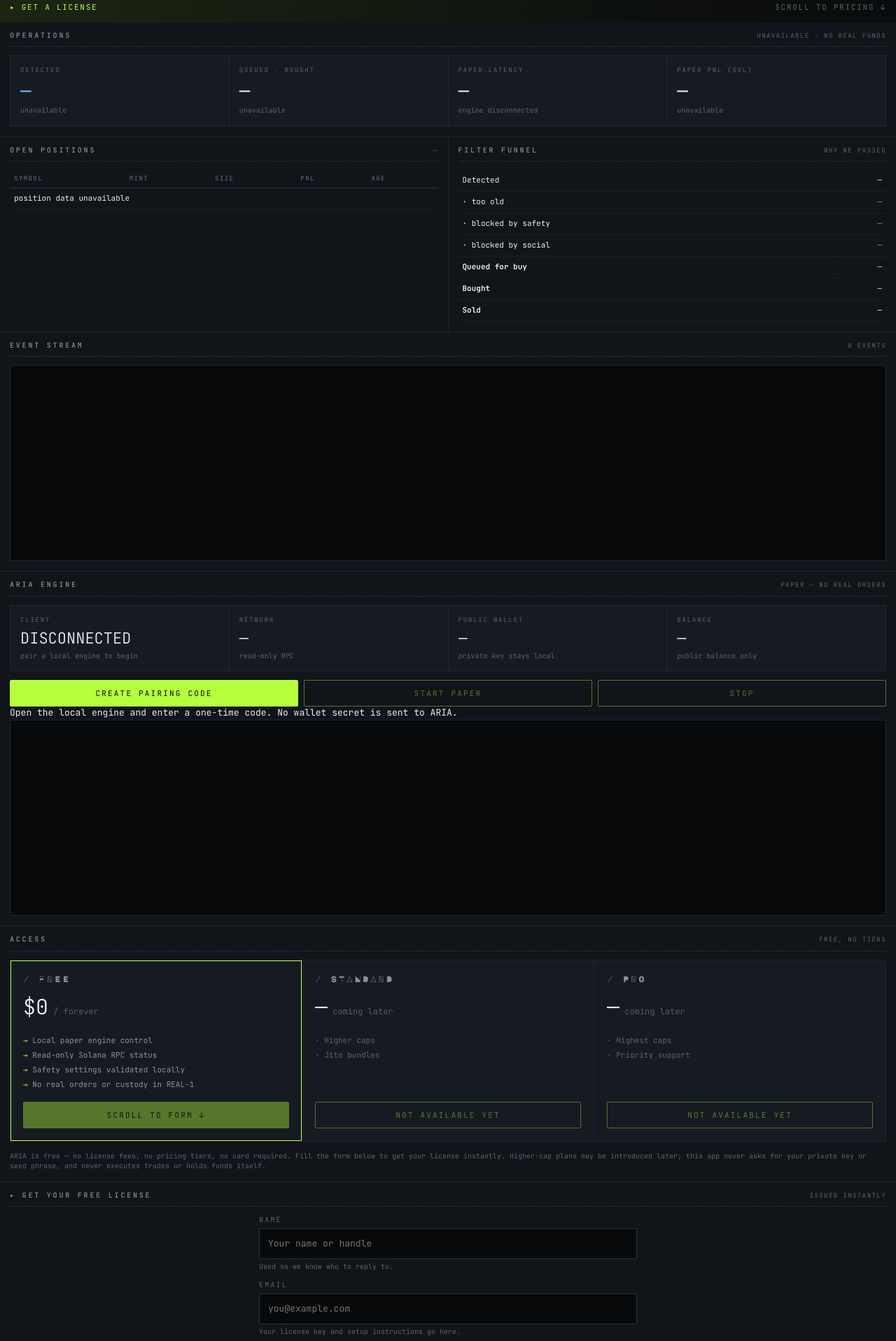
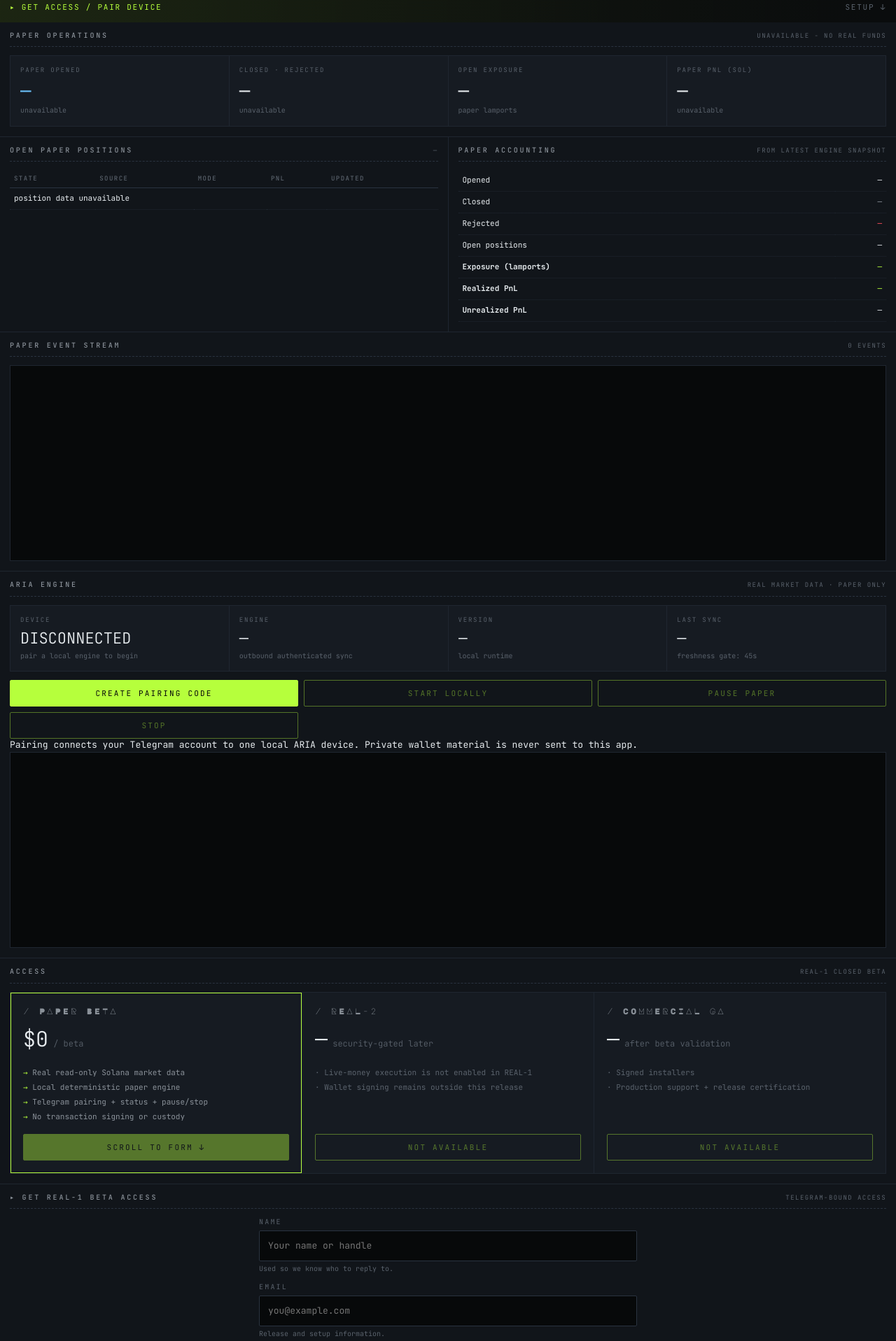
Before and after one commit to AIWMCX/aria-telegram-BOT-APP, a website: page public/index.html in a window 1280 px wide. Shown: the part 164-2081 px from the top of the page at 70% size. Drawn offline with Linux system fonts and the light colour scheme; no server answers.

Commit message:
feat: make preview UI truthful and operational for REAL-1 paper

```diff
--- a/public/index.html
+++ b/public/index.html
@@ -6,7 +6,7 @@
 <meta name="robots" content="noindex, nofollow" />
 <meta name="theme-color" content="#0a0c0d" />
 <title>ARIA · Terminal</title>
-<meta name="description" content="ARIA Solana sniper control center. REAL-1 runs paper mode through a paired local engine; no wallet secret leaves the customer's computer." />
+<meta name="description" content="ARIA Solana sniper control center. REAL-1 uses real read-only Solana market data with a paired local paper engine; no wallet secret leaves the customer's computer." />
 <script src="https://telegram.org/js/telegram-web-app.js"></script>
 <link rel="preconnect" href="https://fonts.googleapis.com">
 <link rel="preconnect" href="https://fonts.gstatic.com" crossorigin>
@@ -18,7 +18,7 @@
 <div class="topbar">
   <div class="brand">
     <span>aria</span><span class="dot">·</span><span>terminal</span>
-    <span class="sub">v1.0 · SOL SNIPER</span>
+    <span class="sub">v0.7 beta · REAL-1</span>
   </div>
   <div class="center">
     <span><span class="pulse"></span><span id="data-mode">UNAVAILABLE</span></span>
@@ -26,12 +26,12 @@
   </div>
   <div class="right">
     <span class="clock" id="clock" aria-label="current time">--:--:--</span>
-    <span class="chip demo" id="execution-mode">EXECUTION DISABLED</span>
+    <span class="chip demo" id="execution-mode">PAPER EXECUTION</span>
     <span class="chip demo" id="control-state">STOPPED</span>
   </div>
 </div>
 
-<div class="reality-banner" id="reality-banner" role="status" aria-live="polite">UNAVAILABLE - EXECUTION DISABLED - NO REAL FUNDS</div>
+<div class="reality-banner" id="reality-banner" role="status" aria-live="polite">REAL-1 · PAPER ONLY · NO REAL ORDERS</div>
 
 <div class="license-bar" aria-label="license summary" id="license-bar">
   <div class="cell"><div class="lbl">Licensed To</div><div class="val" id="lic-sub">NO LICENSE YET</div></div>
@@ -43,164 +43,112 @@
 </div>
 
 <button type="button" class="cta-strip" id="cta-strip">
-  <span class="left">▸ GET A LICENSE</span>
-  <span class="right">scroll to pricing ↓</span>
+  <span class="left">▸ GET ACCESS / PAIR DEVICE</span>
+  <span class="right">setup ↓</span>
 </button>
 
 <main>
   <section class="panel full">
-    <div class="ph"><h2>Operations</h2><span class="meta" id="uptime">UNAVAILABLE - NO REAL FUNDS</span></div>
+    <div class="ph"><h2>Paper Operations</h2><span class="meta" id="uptime">WAITING FOR ENGINE</span></div>
     <div class="stats-grid">
-      <div class="stat"><div class="lbl">Detected</div><div class="num big blue" id="s-detected">—</div><div class="delta" id="s-detected-rate">unavailable</div></div>
-      <div class="stat"><div class="lbl">Queued · Bought</div><div class="num big" id="s-traded">—</div><div class="delta" id="s-blocked">unavailable</div></div>
-      <div class="stat"><div class="lbl">Paper Latency</div><div class="num big" id="s-latency">—</div><div class="delta">engine disconnected</div></div>
-      <div class="stat"><div class="lbl">Paper PnL (SOL)</div><div class="num big" id="s-pnl">—</div><div class="delta" id="s-pnl-pct">unavailable</div></div>
+      <div class="stat"><div class="lbl">Paper Opened</div><div class="num big blue" id="s-detected">—</div><div class="delta" id="s-detected-rate">engine unavailable</div></div>
+      <div class="stat"><div class="lbl">Closed · Rejected</div><div class="num big" id="s-traded">—</div><div class="delta" id="s-blocked">engine unavailable</div></div>
+      <div class="stat"><div class="lbl">Open Exposure</div><div class="num big" id="s-latency">—</div><div class="delta">paper lamports</div></div>
+      <div class="stat"><div class="lbl">Paper PnL (SOL)</div><div class="num big" id="s-pnl">—</div><div class="delta" id="s-pnl-pct">real engine snapshot</div></div>
     </div>
   </section>
 
   <section class="panel">
-    <div class="ph"><h2>Open Positions</h2><span class="meta" id="pos-count">0 / 3</span></div>
+    <div class="ph"><h2>Open Paper Positions</h2><span class="meta" id="pos-count">—</span></div>
     <table>
-      <caption class="hidden">Demo open positions</caption>
-      <thead><tr><th scope="col">Symbol</th><th scope="col">Mint</th><th scope="col">Size</th><th scope="col">PnL</th><th scope="col">Age</th></tr></thead>
-      <tbody id="pos-body"><tr class="empty"><td colspan="5">no open positions</td></tr></tbody>
+      <caption class="hidden">Paper position summary</caption>
+      <thead><tr><th scope="col">State</th><th scope="col">Source</th><th scope="col">Mode</th><th scope="col">PnL</th><th scope="col">Updated</th></tr></thead>
+      <tbody id="pos-body"><tr class="empty"><td colspan="5">pair a local ARIA engine to receive paper snapshots</td></tr></tbody>
     </table>
   </section>
 
   <section class="panel">
-    <div class="ph"><h2>Filter Funnel</h2><span class="meta">why we passed</span></div>
+    <div class="ph"><h2>Paper Accounting</h2><span class="meta">from latest engine snapshot</span></div>
     <table>
-      <caption class="hidden">Demo filter funnel counts</caption>
+      <caption class="hidden">Paper accounting counters</caption>
       <tbody>
-        <tr><td>Detected</td>          <td style="text-align:right" id="f-detected">0</td></tr>
-        <tr><td>· too old</td>          <td class="mono" style="text-align:right" id="f-tooOld">0</td></tr>
-        <tr><td>· blocked by safety</td><td class="loss" style="text-align:right" id="f-safety">0</td></tr>
-        <tr><td>· blocked by social</td><td class="loss" style="text-align:right" id="f-social">0</td></tr>
-        <tr><td><strong>Queued for buy</strong></td><td class="gain" style="text-align:right" id="f-queued">0</td></tr>
-        <tr><td><strong>Bought</strong></td>        <td class="gain" style="text-align:right" id="f-bought">0</td></tr>
-        <tr><td><strong>Sold</strong></td>          <td style="text-align:right" id="f-sold">0</td></tr>
+        <tr><td>Opened</td><td style="text-align:right" id="f-detected">—</td></tr>
+        <tr><td>Closed</td><td class="mono" style="text-align:right" id="f-tooOld">—</td></tr>
+        <tr><td>Rejected</td><td class="loss" style="text-align:right" id="f-safety">—</td></tr>
+        <tr><td>Open positions</td><td style="text-align:right" id="f-social">—</td></tr>
+        <tr><td><strong>Exposure (lamports)</strong></td><td class="gain" style="text-align:right" id="f-queued">—</td></tr>
+        <tr><td><strong>Realized PnL</strong></td><td class="gain" style="text-align:right" id="f-bought">—</td></tr>
+        <tr><td><strong>Unrealized PnL</strong></td><td style="text-align:right" id="f-sold">—</td></tr>
       </tbody>
     </table>
   </section>
 
   <section class="panel full">
-    <div class="ph"><h2>Event Stream</h2><span class="meta" id="feed-count">0 events</span></div>
-    <div class="feed" id="feed" role="log" aria-label="demo event stream" aria-live="off"></div>
+    <div class="ph"><h2>Paper Event Stream</h2><span class="meta" id="feed-count">0 events</span></div>
+    <div class="feed" id="feed" role="log" aria-label="paper engine event stream" aria-live="polite"></div>
   </section>
 
   <section class="panel full" id="engine-panel">
-    <div class="ph"><h2>ARIA Engine</h2><span class="meta">PAPER — NO REAL ORDERS</span></div>
+    <div class="ph"><h2>ARIA Engine</h2><span class="meta">REAL MARKET DATA · PAPER ONLY</span></div>
     <div class="stats-grid">
-      <div class="stat"><div class="lbl">Client</div><div class="num" id="engine-connection">DISCONNECTED</div><div class="delta" id="engine-status">pair a local engine to begin</div></div>
-      <div class="stat"><div class="lbl">Network</div><div class="num" id="engine-network">—</div><div class="delta">read-only RPC</div></div>
-      <div class="stat"><div class="lbl">Public Wallet</div><div class="num mono" id="engine-address">—</div><div class="delta">private key stays local</div></div>
-      <div class="stat"><div class="lbl">Balance</div><div class="num" id="engine-balance">—</div><div class="delta">public balance only</div></div>
+      <div class="stat"><div class="lbl">Device</div><div class="num" id="engine-connection">DISCONNECTED</div><div class="delta" id="engine-status">pair a local engine to begin</div></div>
+      <div class="stat"><div class="lbl">Engine</div><div class="num" id="engine-network">—</div><div class="delta">outbound authenticated sync</div></div>
+      <div class="stat"><div class="lbl">Version</div><div class="num mono" id="engine-address">—</div><div class="delta">local runtime</div></div>
+      <div class="stat"><div class="lbl">Last Sync</div><div class="num" id="engine-balance">—</div><div class="delta">freshness gate: 45s</div></div>
     </div>
     <div class="engine-controls">
       <button class="plan-btn primary" id="engine-pair-btn" type="button">CREATE PAIRING CODE</button>
-      <button class="plan-btn" id="engine-start-btn" type="button" disabled>START PAPER</button>
+      <button class="plan-btn" id="engine-start-btn" type="button" disabled>START LOCALLY</button>
+      <button class="plan-btn" id="engine-pause-btn" type="button" disabled>PAUSE PAPER</button>
       <button class="plan-btn" id="engine-stop-btn" type="button" disabled>STOP</button>
     </div>
-    <div class="hint" id="engine-pairing">Open the local engine and enter a one-time code. No wallet secret is sent to ARIA.</div>
+    <div class="hint" id="engine-pairing">Pairing connects your Telegram account to one local ARIA device. Private wallet material is never sent to this app.</div>
     <div class="feed" id="engine-events" role="log" aria-label="paper engine events"></div>
   </section>
 
-  <!-- ── PRICING ─────────────────────────────────────────────────────── -->
   <section class="panel full" id="pricing">
-    <div class="ph"><h2>Access</h2><span class="meta">free, no tiers</span></div>
+    <div class="ph"><h2>Access</h2><span class="meta">REAL-1 closed beta</span></div>
     <div class="pricing-grid">
       <div class="plan featured">
-        <div class="name">/ FREE</div>
-        <div class="price">$0<small> / forever</small></div>
+        <div class="name">/ PAPER BETA</div>
+        <div class="price">$0<small> / beta</small></div>
         <ul>
-          <li>Local paper engine control</li>
-          <li>Read-only Solana RPC status</li>
-          <li>Safety settings validated locally</li>
-          <li>No real orders or custody in REAL-1</li>
+          <li>Real read-only Solana market data</li>
+          <li>Local deterministic paper engine</li>
+          <li>Telegram pairing + status + pause/stop</li>
+          <li>No transaction signing or custody</li>
         </ul>
         <button class="plan-btn primary" id="btn-trial" type="button" disabled>SCROLL TO FORM ↓</button>
       </div>
       <div class="plan" aria-disabled="true">
-        <div class="name">/ STANDARD</div>
-        <div class="price">—<small> coming later</small></div>
-        <ul>
-          <li class="no">Higher caps</li>
-          <li class="no">Jito bundles</li>
-        </ul>
-        <button class="plan-btn" id="btn-standard" type="button" disabled>NOT AVAILABLE YET</button>
+        <div class="name">/ REAL-2</div>
+        <div class="price">—<small> security-gated later</small></div>
+        <ul><li class="no">Live-money execution is not enabled in REAL-1</li><li class="no">Wallet signing remains outside this release</li></ul>
+        <button class="plan-btn" id="btn-standard" type="button" disabled>NOT AVAILABLE</button>
       </div>
       <div class="plan" aria-disabled="true">
-        <div class="name">/ PRO</div>
-        <div class="price">—<small> coming later</small></div>
-        <ul>
-          <li class="no">Highest caps</li>
-          <li class="no">Priority support</li>
-        </ul>
-        <button class="plan-btn" id="btn-pro" type="button" disabled>NOT AVAILABLE YET</button>
+        <div class="name">/ COMMERCIAL GA</div>
+        <div class="price">—<small> after beta validation</small></div>
+        <ul><li class="no">Signed installers</li><li class="no">Production support + release certification</li></ul>
+        <button class="plan-btn" id="btn-pro" type="button" disabled>NOT AVAILABLE</button>
       </div>
     </div>
-    <p class="ph" style="border:none;margin:14px 0 0;padding:0;font-size:10px;color:var(--ink-mute);">
-      ARIA is free — no license fees, no pricing tiers, no card required. Fill the form below to get your
-      license instantly. Higher-cap plans may be introduced later; this app never asks for your private
-      key or seed phrase, and never executes trades or holds funds itself.
-    </p>
   </section>
 
-  <!-- ── REQUEST FORM ────────────────────────────────────────────────── -->
   <section class="panel full" id="request-form">
-    <div class="ph"><h2>▸ Get Your Free License</h2><span class="meta">issued instantly</span></div>
-
+    <div class="ph"><h2>▸ Get REAL-1 Beta Access</h2><span class="meta">Telegram-bound access</span></div>
     <div id="status" class="status-msg" role="status" aria-live="polite"></div>
-
     <form class="form-wrap" id="form-fields" novalidate>
-      <div class="field" id="field-name">
-        <label for="i-name">Name</label>
-        <input id="i-name" name="name" type="text" autocomplete="name" placeholder="Your name or handle" maxlength="100" required />
-        <div class="hint">Used so we know who to reply to.</div>
-        <div class="err">Please enter your name (min 2 chars).</div>
-      </div>
-
-      <div class="field" id="field-email">
-        <label for="i-email">Email</label>
-        <input id="i-email" name="email" type="email" autocomplete="email" inputmode="email" placeholder="you@example.com" required />
-        <div class="hint">Your license key and setup instructions go here.</div>
-        <div class="err">Please enter a valid email.</div>
-      </div>
-
-      <div class="field" id="field-wallet">
-        <label for="i-wallet">Solana Wallet Address</label>
-        <input id="i-wallet" name="wallet" type="text" autocomplete="off" autocapitalize="off" spellcheck="false" placeholder="e.g. 7xKXt…ZqGw" maxlength="44" required />
-        <div class="hint">Public address only, burner wallet recommended. Never enter a private key or seed phrase — we will never ask for one.</div>
-        <div class="err">Must be a valid Solana address (base58, 32–44 chars).</div>
-      </div>
-
-      <div class="field" id="field-interest">
-        <label for="i-interest">Tell us about your setup (optional)</label>
-        <textarea id="i-interest" name="interest" rows="3" maxlength="500" placeholder="Capital range, experience level, what you want from ARIA…"></textarea>
-        <div class="hint">Helps us tailor your setup.</div>
-      </div>
-
-      <!-- Honeypot field: hidden from real users, bots that autofill everything will trip this -->
-      <div class="hidden" aria-hidden="true">
-        <label for="i-website">Website</label>
-        <input id="i-website" name="website" type="text" tabindex="-1" autocomplete="off" />
-      </div>
-
-      <button class="submit-btn" id="submit-btn" type="button" disabled>SUBMIT — GET FREE LICENSE</button>
+      <div class="field" id="field-name"><label for="i-name">Name</label><input id="i-name" name="name" type="text" autocomplete="name" placeholder="Your name or handle" maxlength="100" required /><div class="hint">Used so we know who to reply to.</div><div class="err">Please enter your name (min 2 chars).</div></div>
+      <div class="field" id="field-email"><label for="i-email">Email</label><input id="i-email" name="email" type="email" autocomplete="email" inputmode="email" placeholder="you@example.com" required /><div class="hint">Release and setup information.</div><div class="err">Please enter a valid email.</div></div>
+      <div class="field" id="field-wallet"><label for="i-wallet">Public Solana Wallet Address</label><input id="i-wallet" name="wallet" type="text" autocomplete="off" autocapitalize="off" spellcheck="false" placeholder="e.g. 7xKXt…ZqGw" maxlength="44" required /><div class="hint">Public address only. Never enter a private key or seed phrase.</div><div class="err">Must be a valid Solana address (base58, 32–44 chars).</div></div>
+      <div class="field" id="field-interest"><label for="i-interest">Your setup (optional)</label><textarea id="i-interest" name="interest" rows="3" maxlength="500" placeholder="OS, experience, what you want to test…"></textarea><div class="hint">Helps us support the beta.</div></div>
+      <div class="hidden" aria-hidden="true"><label for="i-website">Website</label><input id="i-website" name="website" type="text" tabindex="-1" autocomplete="off" /></div>
+      <button class="submit-btn" id="submit-btn" type="button" disabled>SUBMIT — GET BETA ACCESS</button>
     </form>
-
-    <!-- Shown instead of the form for a returning user with an active license.
-         Recovering the key here means license delivery never depends on
-         email actually arriving. -->
     <div class="form-wrap hidden" id="existing-license-panel">
-      <div class="status-msg ok" style="display:block;">
-        Welcome back — your <strong id="el-tier">FREE</strong> license is active. No need to sign up again.
-      </div>
-      <div class="field">
-        <label for="el-token">Your license key</label>
-        <textarea id="el-token" rows="3" readonly style="font-family:'JetBrains Mono',monospace;font-size:11px;filter:blur(4px);user-select:none;" aria-label="license key, hidden until revealed"></textarea>
-        <div class="hint">Expires: <span id="el-expires"></span> · Paste into your sniper's <code>.env</code> as <code>ARIA_LICENSE=...</code></div>
-      </div>
+      <div class="status-msg ok" style="display:block;">Welcome back — your <strong id="el-tier">FREE</strong> access is active.</div>
+      <div class="field"><label for="el-token">Advanced raw license key</label><textarea id="el-token" rows="3" readonly style="font-family:'JetBrains Mono',monospace;font-size:11px;filter:blur(4px);user-select:none;" aria-label="license key, hidden until revealed"></textarea><div class="hint">Expires: <span id="el-expires"></span> · Most users do not need to copy this.</div></div>
       <button class="plan-btn" id="el-reveal-btn" type="button">SHOW KEY</button>
       <button class="plan-btn primary hidden" id="el-copy-btn" type="button">COPY KEY</button>
     </div>
@@ -208,13 +156,7 @@
 </main>
 
 <footer>
-  <strong>RISK NOTICE</strong> &nbsp; ARIA is software, not financial advice. This Mini App issues a
-      license only — REAL-1 does not execute trades and never takes custody of funds; paper execution happens in a
-  separate local client you run yourself, gated by the license this app issues. Automated crypto trading carries
-  high risk and most newly launched tokens lose all value. You are responsible for your own wallet, funds,
-  and decisions, and for complying with applicable laws in your jurisdiction. ARIA never asks for your
-  private key or seed phrase, in this app or in the bot. All numbers shown above are <strong>simulated</strong>
-  for demonstration and are not real trading results.
+  <strong>RISK NOTICE</strong> &nbsp; ARIA REAL-1 is software, not financial advice. It consumes real read-only Solana market data but executes only deterministic paper trades in a separate local client. The Mini App never signs or broadcasts transactions and never takes custody of funds. When a paired engine is online, operational counters and PnL shown here come from that engine's real paper snapshot; when it is offline, values remain unavailable rather than being fabricated. Crypto markets are high risk. ARIA never asks for your private key or seed phrase.
 </footer>
 
 <script src="app.js"></script>
```
